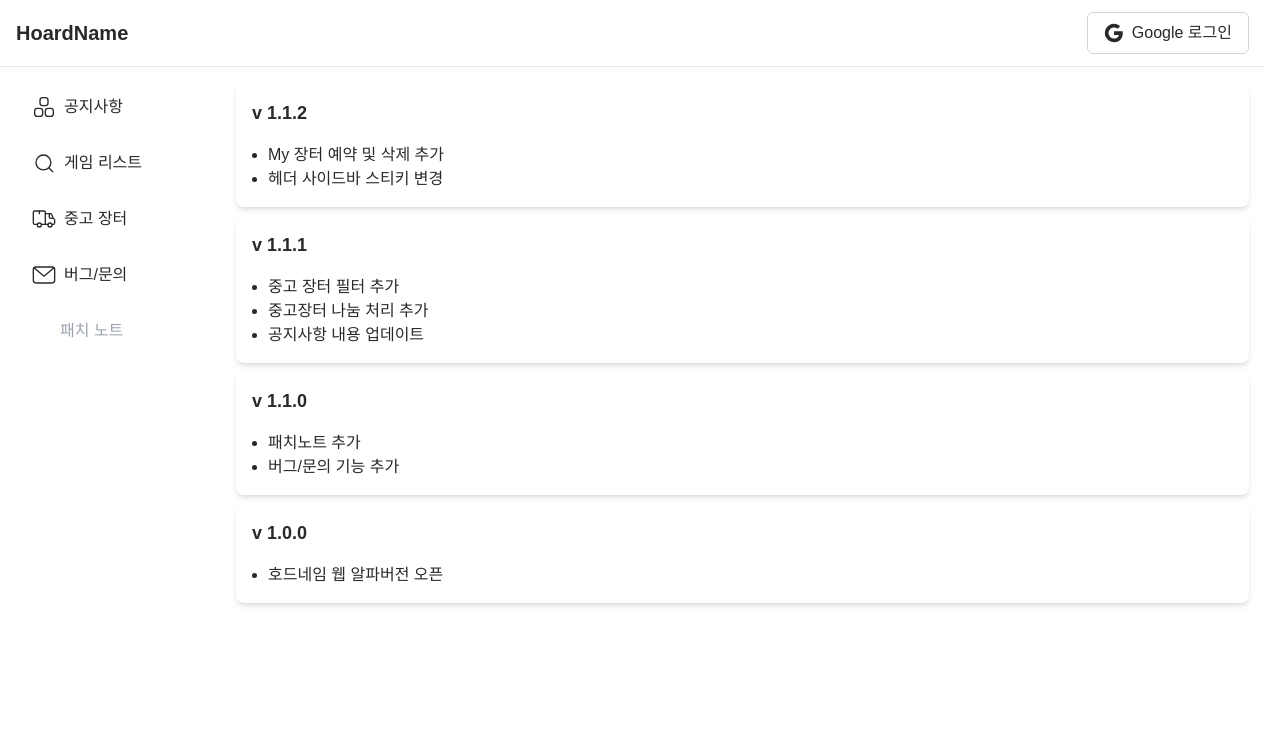
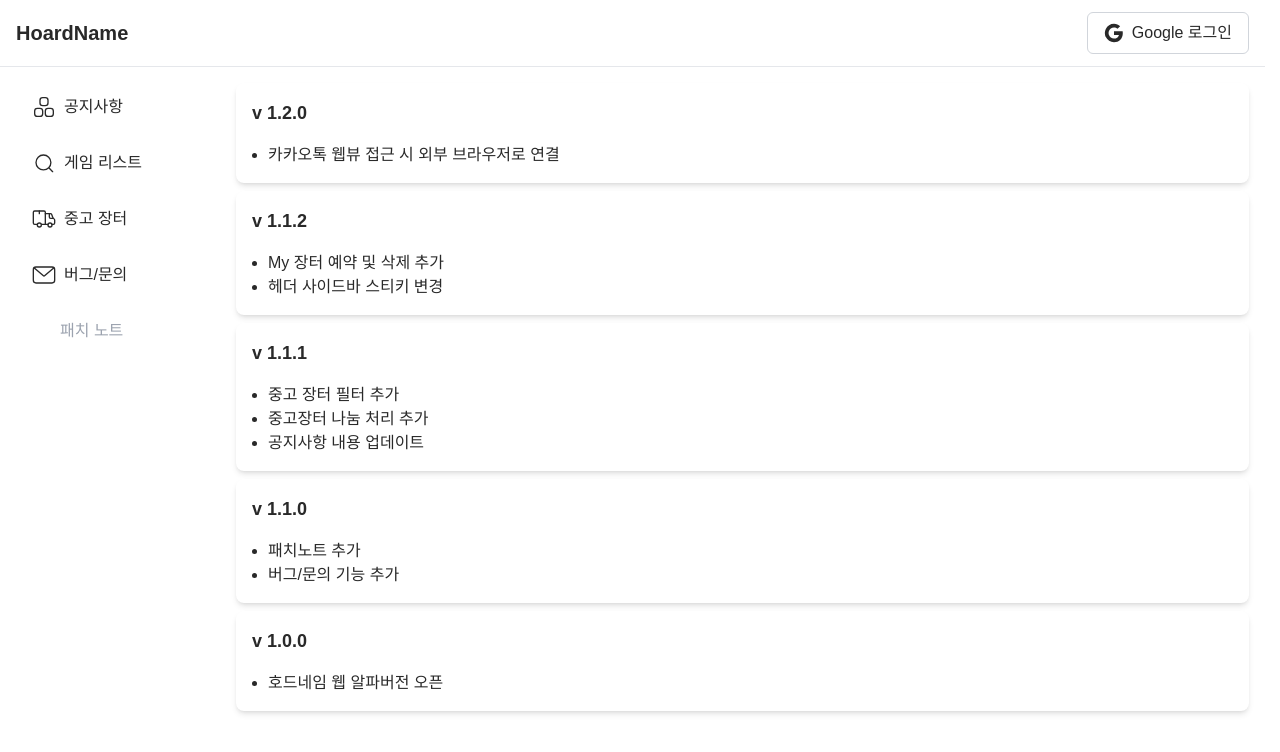
Before and after one commit to jinwoo710/hoardname-web, a Next.js app: page /patchNotes in a window 1280 px wide. Shown: the top 752 px of the page. Built offline with nearby package versions, Linux system fonts and the light colour scheme; no server answers.

Commit message:
패치노트 수정

```diff
--- a/app/patchNotes/page.tsx
+++ b/app/patchNotes/page.tsx
@@ -19,6 +19,7 @@ const PatchCard = ({ version, list }: PatchCardProps) => {
 export default function PatchNotes() {
   return (
     <div className="flex flex-col gap-2 px-4 py-4">
+      <PatchCard version="v 1.2.0" list={['카카오톡 웹뷰 접근 시 외부 브라우저로 연결']}/>
       <PatchCard version="v 1.1.2" list={['My 장터 예약 및 삭제 추가','헤더 사이드바 스티키 변경']}/>
       <PatchCard version="v 1.1.1" list={['중고 장터 필터 추가', '중고장터 나눔 처리 추가', '공지사항 내용 업데이트']}/>
       <PatchCard version="v 1.1.0" list={['패치노트 추가', '버그/문의 기능 추가']}/>
```
